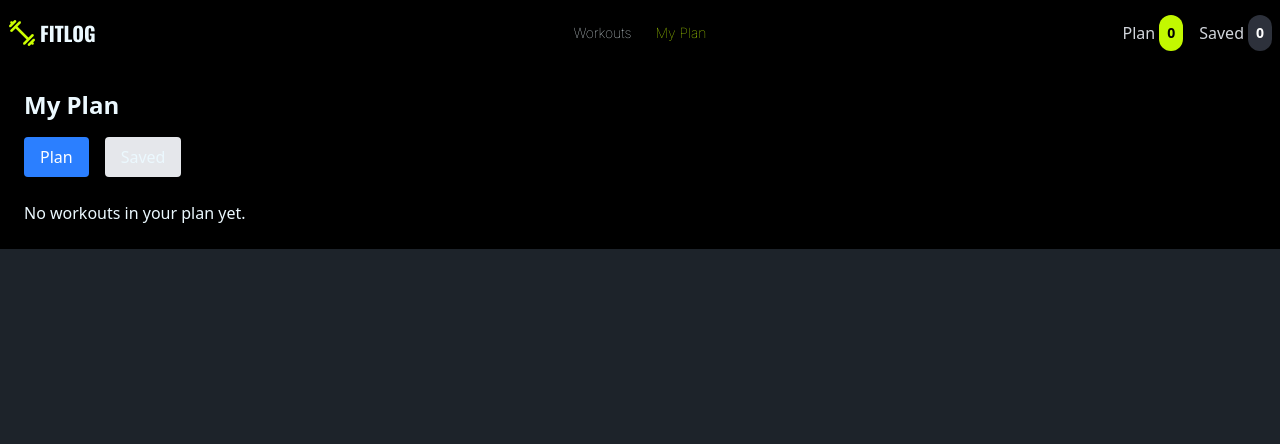
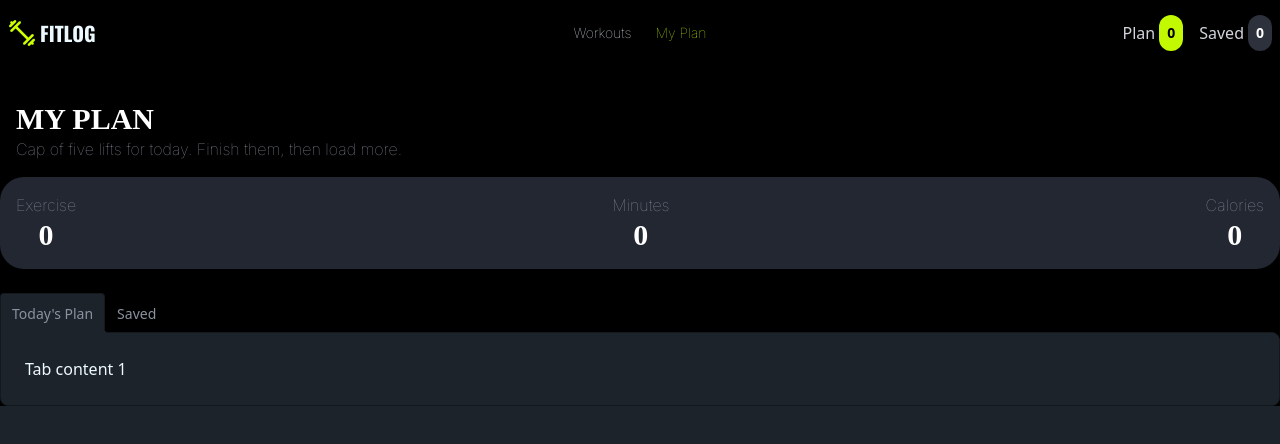
Before and after one commit to jobayerh99/assienment-fit-log, a Next.js app: page /my-plan in a window 1280 px wide. Shown: the top 444 px of the page. Built offline with nearby package versions, Linux system fonts and the light colour scheme.

Commit message:
added my plan section

```diff
--- a/src/app/my-plan/page.jsx
+++ b/src/app/my-plan/page.jsx
@@ -15,58 +15,46 @@ const MyPlan = () => {
     const activeTab = selectedTab ?? initialTab;
 
     return (
-        <div className="p-6">
-            <h1 className="text-2xl font-bold mb-4">My Plan</h1>
-
-            {/* Tab buttons */}
-            <div className="flex gap-4 mb-6">
-                <button
-                    className={`px-4 py-2 rounded ${activeTab === "plan" ? "bg-blue-500 text-white" : "bg-gray-200"
-                        }`}
-                    onClick={() => setSelectedTab("plan")}
-                >
-                    Plan
-                </button>
-                <button
-                    className={`px-4 py-2 rounded ${activeTab === "saved" ? "bg-blue-500 text-white" : "bg-gray-200"
-                        }`}
-                    onClick={() => setSelectedTab("saved")}
-                >
-                    Saved
-                </button>
+        <section>
+            <div className="container mx-auto p-4 mt-5">
+                <h2 className="uppercase font-[oswad] font-bold text-3xl text-white">my plan</h2>
+                <p className=" font-[inter] text-[#8A92A0]">Cap of five lifts for today. Finish them, then load more.</p>
+            </div>
+            <div className="container mx-auto p-4 flex justify-between bg-[#232732] rounded-3xl items-center text-center mb-6">
+                <div>
+                    <p className=" font-[inter] text-[#8A92A0]">Exercise</p>
+                    <span className="uppercase font-[oswad] font-bold text-3xl text-white">{todaysPlan.length}</span>
+                </div>
+                <div>
+                    <p className=" font-[inter] text-[#8A92A0]">Minutes</p>
+                    <span className="uppercase font-[oswad] font-bold text-3xl text-white">{todaysPlan.length}</span>
+                </div>
+                <div>
+                    <p className=" font-[inter] text-[#8A92A0]">Calories</p>
+                    <span className="uppercase font-[oswad] font-bold text-3xl text-white">{todaysPlan.length}</span>
+                </div>
             </div>
 
-            {/* Tab content */}
-            <div>
-                {activeTab === "plan" && (
-                    <div>
-                        {todaysPlan.length === 0 ? (
-                            <p>No workouts in your plan yet.</p>
-                        ) : (
-                            todaysPlan.map((workout) => (
-                                <div key={workout.id} className="mb-2 p-2 border rounded bg-white">
-                                    <h2 className="font-semibold text-black">{workout.title}</h2>
-                                </div>
-                            ))
-                        )}
-                    </div>
-                )}
+            {/* name of each tab group should be unique */}
+            <div className="tabs tabs-lift container mx-auto">
+                <input type="radio"
+                name="my_tabs_3"
+                className="tab text-[#8A92A0]"
+                aria-label="Today's Plan"
+                defaultChecked />
 
-                {activeTab === "saved" && (
-                    <div>
-                        {savedWorkout.length === 0 ? (
-                            <p>No workouts saved yet.</p>
-                        ) : (
-                            savedWorkout.map((workout) => (
-                                <div key={workout.id} className="mb-2 p-2 border rounded">
-                                    <h2 className="font-semibold">{workout.title}</h2>
-                                </div>
-                            ))
-                        )}
-                    </div>
-                )}
+                <div className="tab-content bg-base-100 border-base-300 p-6">Tab content 1</div>
+
+                <input type="radio"
+                name="my_tabs_3"
+                className="tab text-[#8A92A0]"
+                aria-label="Saved"
+                 />
+                <div className="tab-content bg-base-100 border-base-300 p-6">Tab content 2</div>
+
+
             </div>
-        </div>
+        </section>
     );
 };
 
--- a/src/components/homepage/Banner.jsx
+++ b/src/components/homepage/Banner.jsx
@@ -27,7 +27,7 @@ const Banner = () => {
                 </p>
 
                 <a href="#card-id">
-                    <button className="btn uppercase font-[inter] font-bold text-sm text-black bg-[#C2F800] hover:bg-white hover:text-black">
+                    <button className="btn uppercase font-[inter] font-bold text-sm text-black bg-[#C2F800] ">
                         Browse workouts
                     </button>
                 </a>
```
